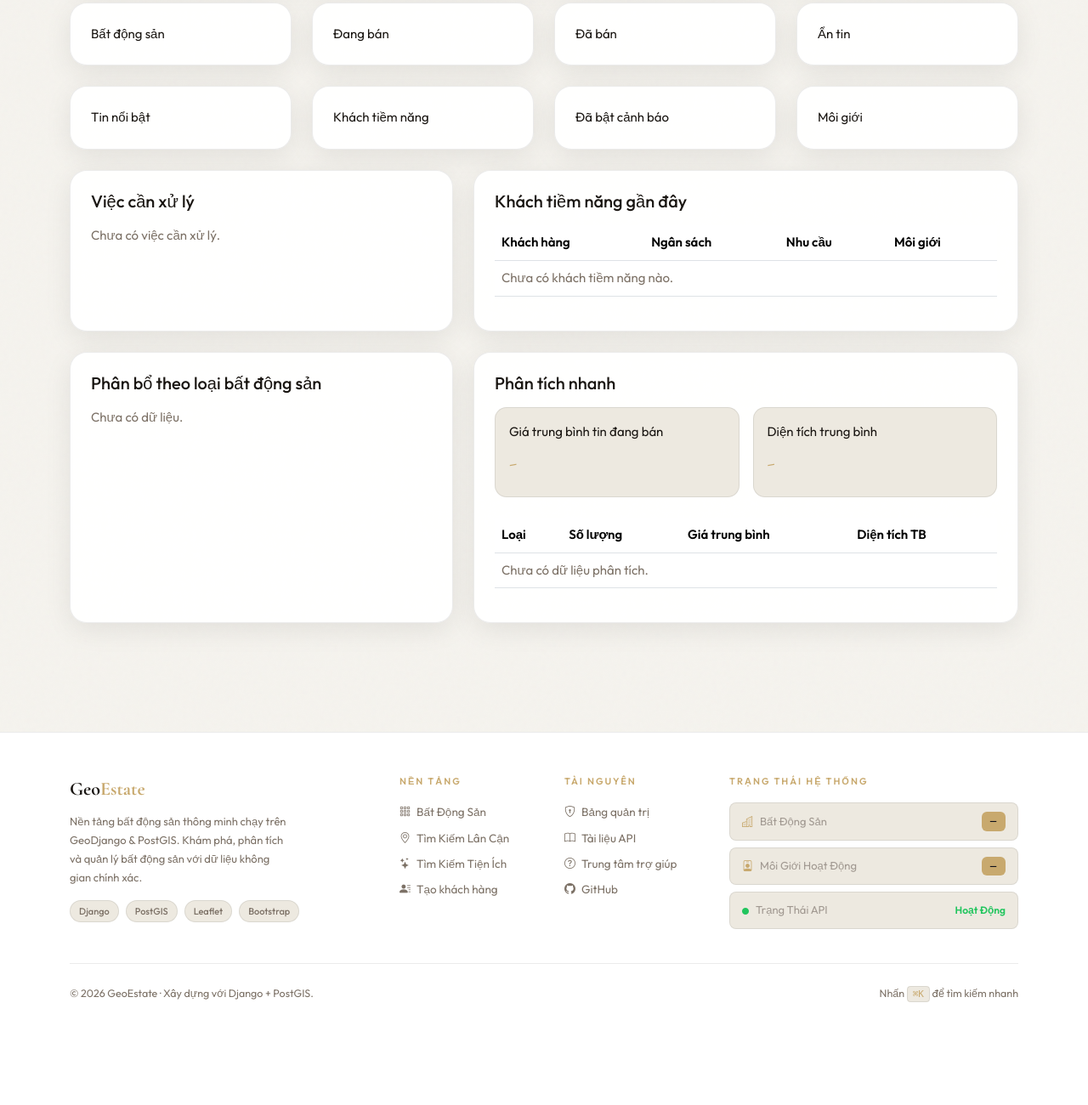
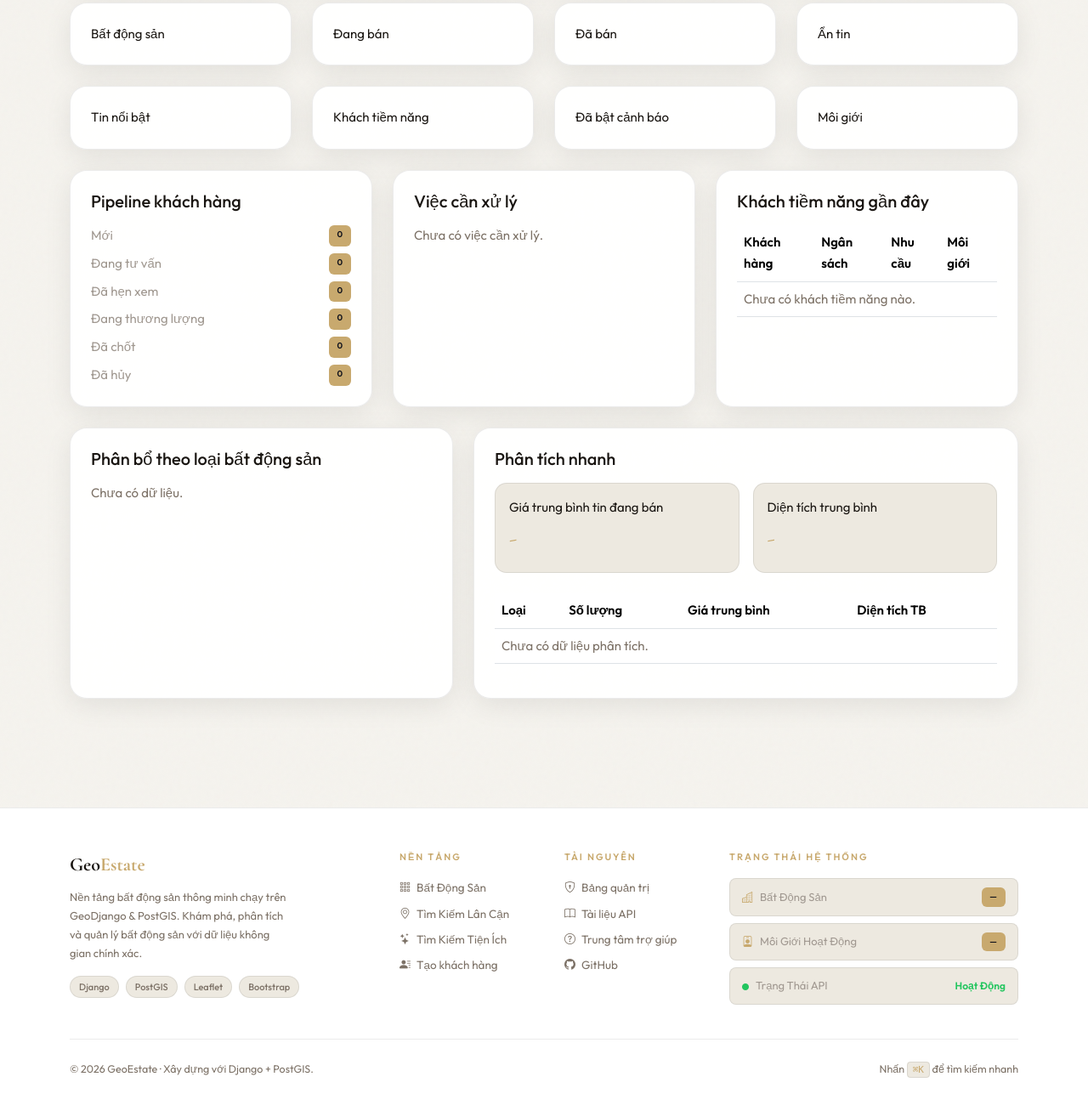
Before and after one commit to LogGuye/WebGIS, a Django app: template templates/leads/dashboard.html in a window 1280 px wide. Shown: the part 337-1637 px from the top of the page at 85% size. Before the commit the page ends 1516 px from the top, so only its background shows below. Run offline with Django 5.2, Linux system fonts and the light colour scheme; the template is opened without the code that fills it, so the values that code supplies are empty.

Commit message:
Add lead pipeline stages to dashboard and admin

```diff
--- a/leads/admin.py
+++ b/leads/admin.py
@@ -4,9 +4,9 @@ from .models import Appointment, Lead
 
 @admin.register(Lead)
 class LeadAdmin(admin.ModelAdmin):
-    list_display = ("name", "phone", "budget", "property_interest", "alert_enabled", "assigned_agent", "created_at")
+    list_display = ("name", "phone", "budget", "property_interest", "pipeline_stage", "alert_enabled", "assigned_agent", "created_at")
     search_fields = ("name", "phone", "property_interest")
-    list_filter = ("assigned_agent", "alert_enabled", "created_at")
+    list_filter = ("pipeline_stage", "assigned_agent", "alert_enabled", "created_at")
 
 
 @admin.register(Appointment)
--- a/leads/views.py
+++ b/leads/views.py
@@ -36,6 +36,7 @@ def lead_form(request):
                     property_interest=property_interest,
                     notes=notes,
                     alert_enabled=alert_enabled,
+                    pipeline_stage=Lead.PipelineStage.NEW,
                 )
                 agent, distance_km = tool_assign_lead_to_nearest_agent(point)
                 if request.user.is_authenticated and hasattr(request.user, "profile") and request.user.profile.role == UserProfile.Role.AGENT and request.user.profile.linked_agent:
@@ -157,3 +158,6 @@ def dashboard(request):
         "recent_leads": lead_qs.select_related("assigned_agent").order_by("-created_at")[:5],
     }
     return render(request, "leads/dashboard.html", context)
+eads": lead_qs.select_related("assigned_agent").order_by("-created_at")[:5],
+    }
+    return render(request, "leads/dashboard.html", context)
--- a/templates/leads/dashboard.html
+++ b/templates/leads/dashboard.html
@@ -61,7 +61,20 @@
   </div>
 
   <div class="row g-4 mb-4">
-    <div class="col-lg-5">
+    <div class="col-lg-4">
+      <div class="card-geo p-4 h-100">
+        <h5 style="color:var(--text);margin-bottom:16px">Pipeline khách hàng</h5>
+        <div class="d-flex flex-column gap-2">
+          <div class="d-flex justify-content-between"><span style="color:var(--text-dim)">Mới</span><span class="badge-gold">{{ pipeline_summary.new|default:0 }}</span></div>
+          <div class="d-flex justify-content-between"><span style="color:var(--text-dim)">Đang tư vấn</span><span class="badge-gold">{{ pipeline_summary.consulting|default:0 }}</span></div>
+          <div class="d-flex justify-content-between"><span style="color:var(--text-dim)">Đã hẹn xem</span><span class="badge-gold">{{ pipeline_summary.viewing|default:0 }}</span></div>
+          <div class="d-flex justify-content-between"><span style="color:var(--text-dim)">Đang thương lượng</span><span class="badge-gold">{{ pipeline_summary.negotiating|default:0 }}</span></div>
+          <div class="d-flex justify-content-between"><span style="color:var(--text-dim)">Đã chốt</span><span class="badge-gold">{{ pipeline_summary.won|default:0 }}</span></div>
+          <div class="d-flex justify-content-between"><span style="color:var(--text-dim)">Đã hủy</span><span class="badge-gold">{{ pipeline_summary.lost|default:0 }}</span></div>
+        </div>
+      </div>
+    </div>
+    <div class="col-lg-4">
       <div class="card-geo p-4 h-100">
         <h5 style="color:var(--text);margin-bottom:16px">Việc cần xử lý</h5>
         {% for label, value in pending_tasks %}
@@ -74,7 +87,7 @@
         {% endfor %}
       </div>
     </div>
-    <div class="col-lg-7">
+    <div class="col-lg-4">
       <div class="card-geo p-4 h-100">
         <h5 style="color:var(--text);margin-bottom:16px">Khách tiềm năng gần đây</h5>
         <div class="table-responsive">
```
Also changed, not shown: leads/models.py (+9 -0 lines).
